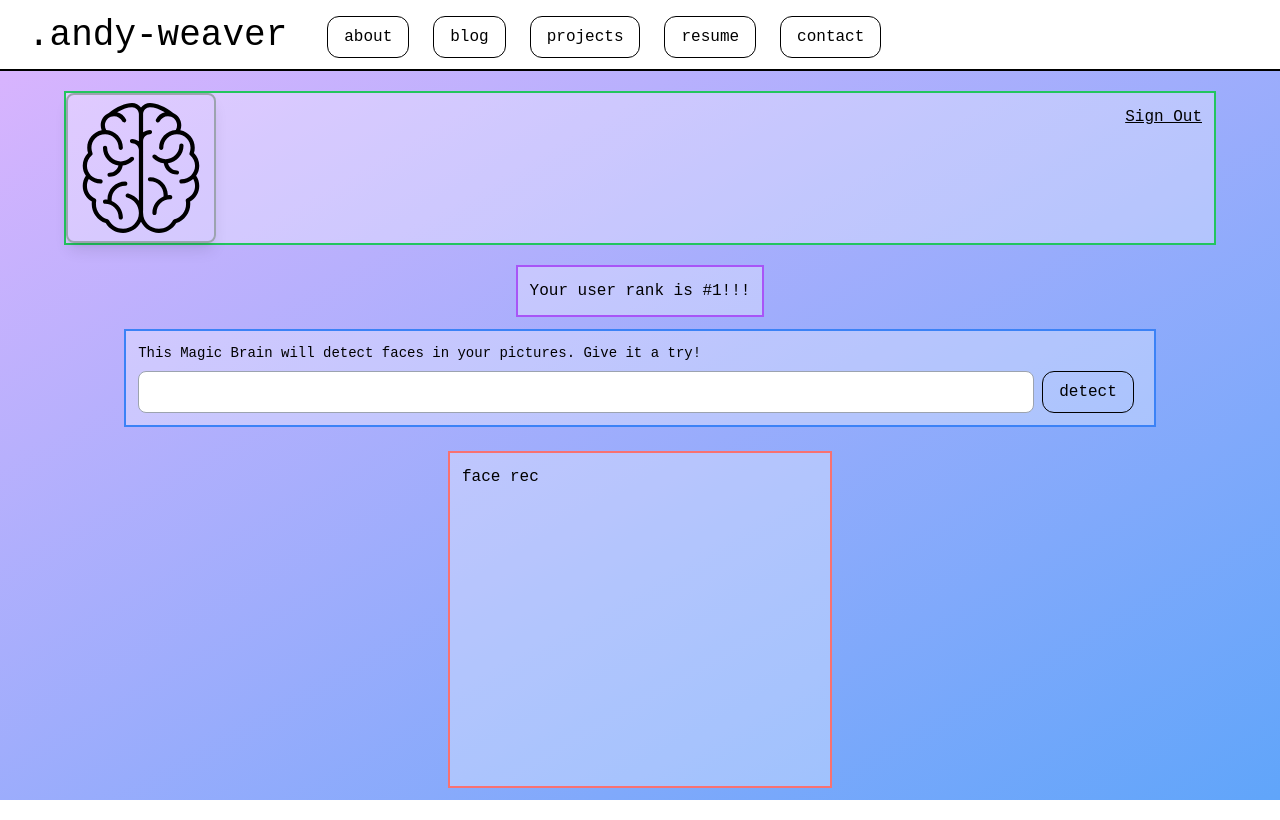
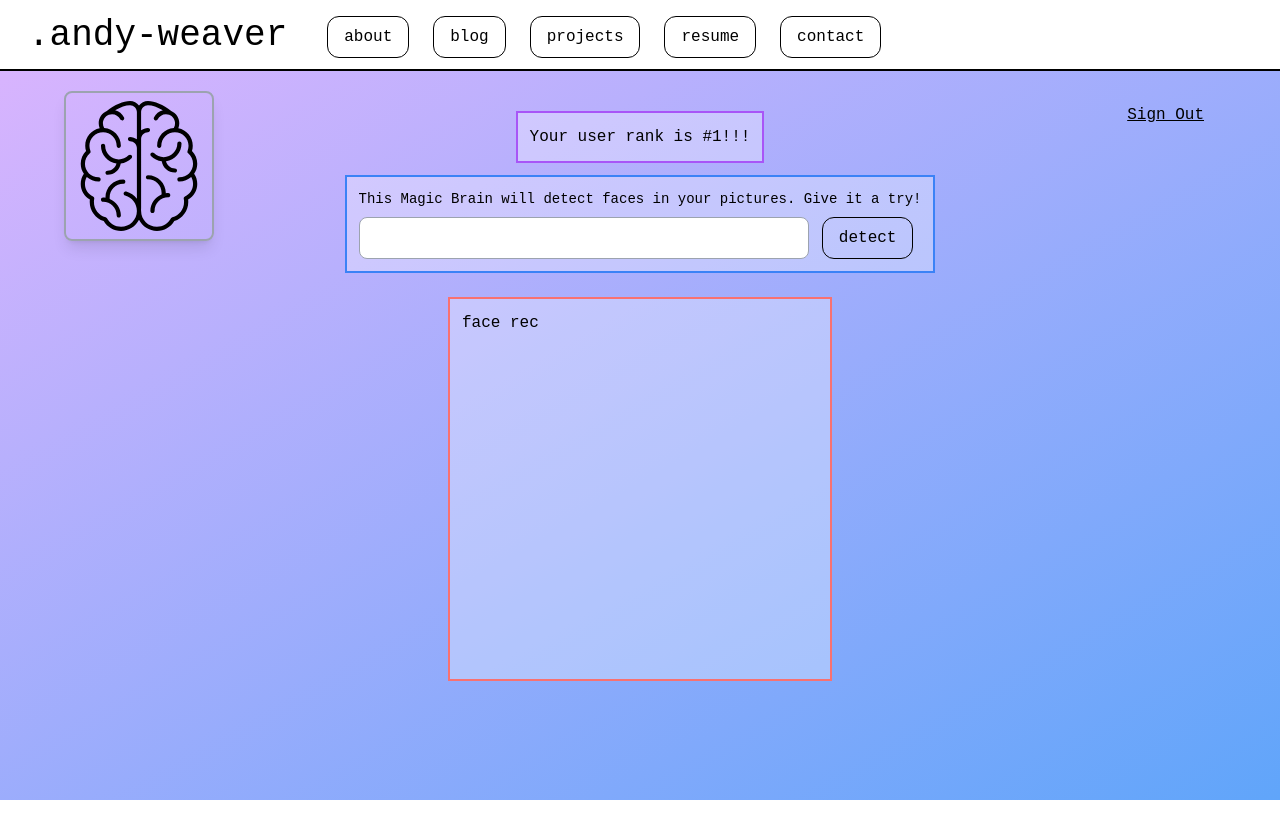
Before and after one commit to aaweaver-actuary/andy-web, a Next.js app: page /projects/face-detection in a window 1280 px wide. Built offline with nearby package versions, Linux system fonts and the light colour scheme.

Commit message:
made navigation absolute, set some positioning for remaining components

```diff
--- a/src/app/projects/(react-complex)/face-detection/components/ImageLinkForm.component.jsx
+++ b/src/app/projects/(react-complex)/face-detection/components/ImageLinkForm.component.jsx
@@ -13,10 +13,10 @@ const ImageLinkForm = () => {
       <p className="text-sm">
         {'This Magic Brain will detect faces in your pictures. Give it a try!'}
       </p>
-      <div className="mt-2">
+      <div className="mt-2 flex justify-between">
         <input
           type="text"
-          className="text-md p-2 w-[70vw] text-center border-gray-400 border-[1px] rounded-lg"
+          className="text-md p-2 w-[80%] text-center border-gray-400 border-[1px] rounded-lg"
         />
         <Button
           className="text-md p-2 w-[30vw] text-center"
--- a/src/app/projects/(react-complex)/face-detection/components/Navigation.component.jsx
+++ b/src/app/projects/(react-complex)/face-detection/components/Navigation.component.jsx
@@ -4,10 +4,8 @@ const Navigation = () => {
   return (
     <nav
       className={`
-      border-green-500 border-2
       flex justify-between my-5
-      w-[90vw] h-fit
-      bg-white bg-opacity-30
+      w-[90vw] h-fit absolute
       `}
     >
       <Logo />
--- a/src/app/projects/(react-complex)/face-detection/page.jsx
+++ b/src/app/projects/(react-complex)/face-detection/page.jsx
@@ -10,9 +10,11 @@ const FaceDetectionPage = () => {
     <Layout>
       <main className="h-full w-full flex flex-col items-center bg-gradient-to-br from-purple-300 to to-blue-400">
         <Navigation />
-        <UserRank />
-        <ImageLinkForm />
-        <FaceRecognition />
+        <section className="flex flex-col pt-10 items-center justify-center">
+          <UserRank />
+          <ImageLinkForm />
+          <FaceRecognition />
+        </section>
       </main>
     </Layout>
   );
```
